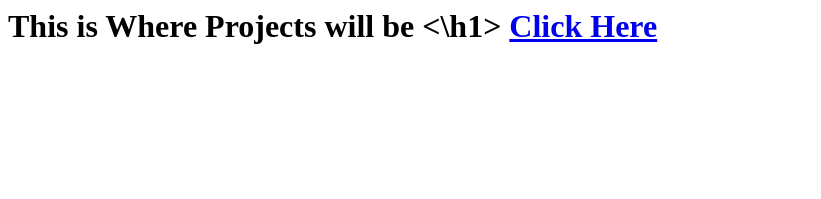
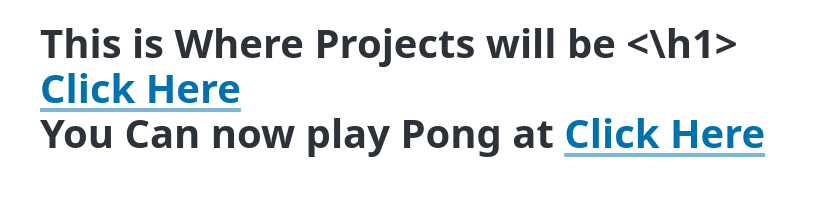
Before and after one commit to sarbesh0x01/WebsitePersona, a plain HTML site: page templates/project.html in a window 1280 px wide. Shown: the whole page, without its empty margins (0-821 px from the left). Drawn offline with nearby package versions, Linux system fonts and the light colour scheme.

Commit message:
Pong accessible everywhere

```diff
--- a/templates/project.html
+++ b/templates/project.html
@@ -1,9 +1,25 @@
 <!Doctype>
 <html>
+<link
+  rel="stylesheet"
+  href="https://cdn.jsdelivr.net/npm/@picocss/pico@2/css/pico.min.css"
+  >
+
+    <title>Sussy Baka</title>
+
+ <main class="container">
   <body>
+
     <h1> This is Where Projects will be <\h1>
+	<div>
 
-      <a href="/" class="button">Click Here</a>
+	  <a href="/" class="button">Click Here</a>
+	</div>
+	<div>
+	  You Can now play Pong at
+        <a href="https://sussybaka.up.railway.app/pong" class="button">Click Here</a>
+	</div>
+
 
   <body>
     </html>
```
Also changed, not shown: templates/index.html (+4 -0 lines).
